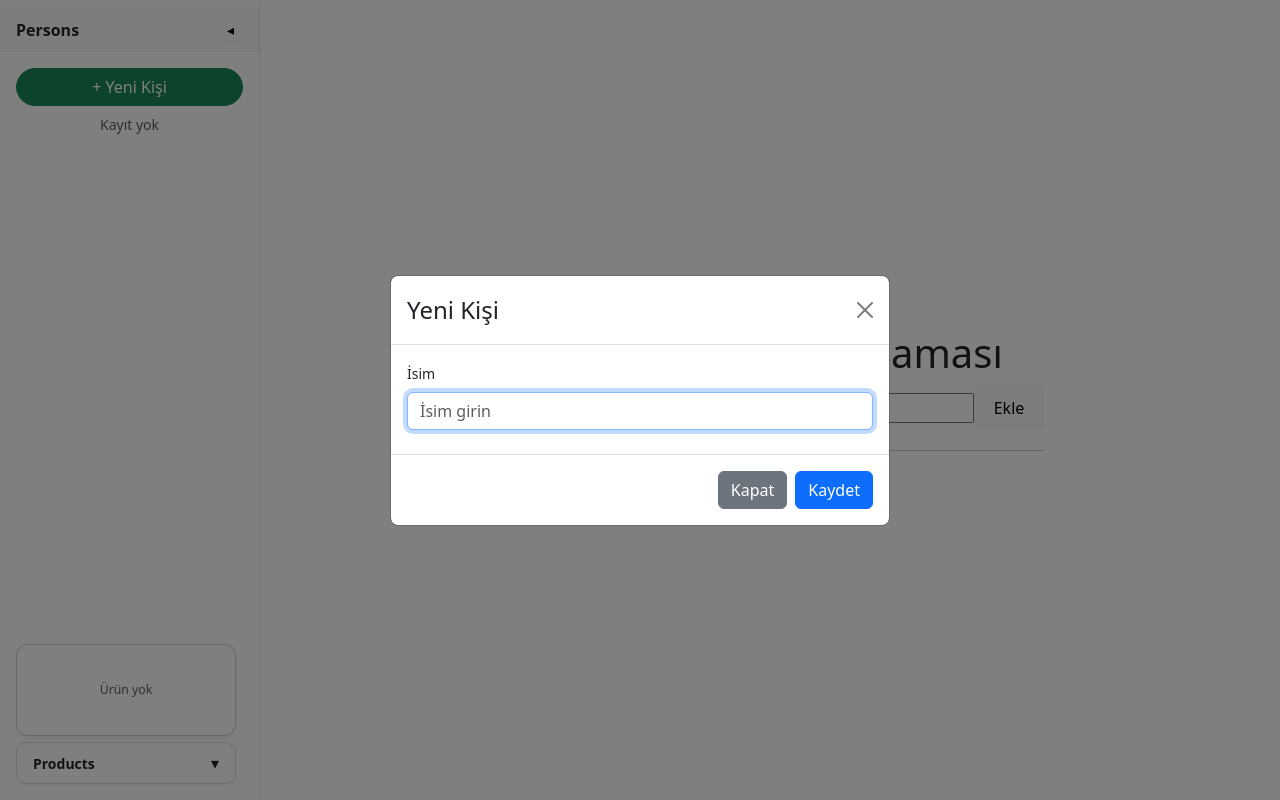
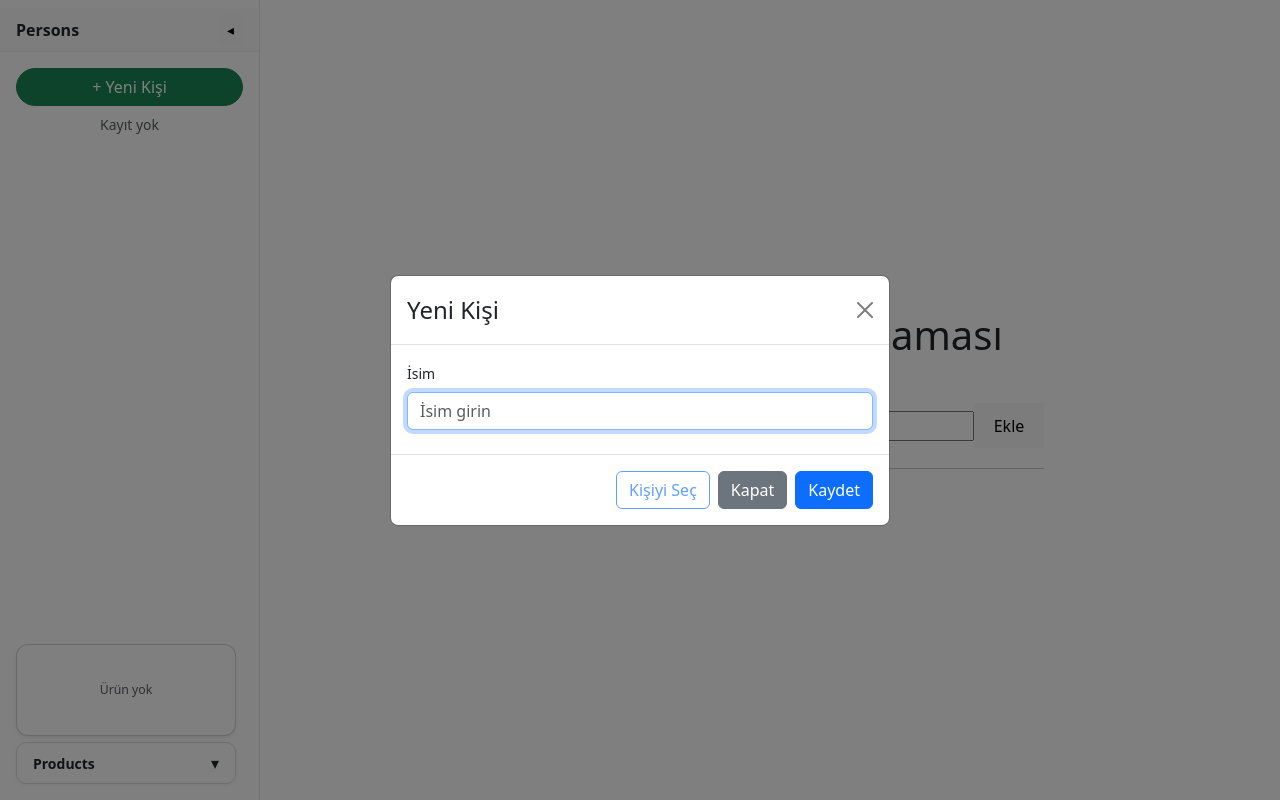
Before and after one commit to AbdulkerimFettahoglu/financial-helper, a React (Vite) app in the folder financial-helper/: page / in a window 1280 px wide. Both pictures are taken after a click on the button "+ Yeni Kişi". Built offline with nearby package versions, Linux system fonts and the light colour scheme.

Commit message:
selectedPreson state added to redux.

```diff
--- a/financial-helper/src/App.tsx
+++ b/financial-helper/src/App.tsx
@@ -5,10 +5,13 @@ import type { Person } from './models';
 import { PersonService } from './personService';
 import ProductDock from './components/ProductDock';
 import PersonDock from './components/PersonDock';
+import { useSelector } from 'react-redux';
+import type { RootState } from './store';
 
 function App() {
   const [loading, setLoading] = useState(true);
   const personService = new PersonService(db);
+  const selectedPerson = useSelector((s: RootState) => s.selectedPerson.selectedPerson);
   const [persons, setPersons] = useState<Person[]>([]);
   const addUserRef = useRef<HTMLFormElement | null>(null);
 
@@ -54,6 +57,12 @@ function App() {
       <div style={{ marginLeft: 260, padding: 20 }}>
         <h1>Basit Person Uygulaması</h1>
 
+        <div style={{ marginBottom: 12 }}>
+          <strong>Seçili Kişi: </strong>
+          {selectedPerson ? `${selectedPerson.id} — ${selectedPerson.name}` : 'Henüz seçili kişi yok'}
+        </div>
+
+
         <form ref={addUserRef} onSubmit={handleAddUser}>
           <input name="personId" type="text" placeholder="Id girin" />
           <input name="personName" type="text" placeholder="İsim girin" />
--- a/financial-helper/src/components/PersonDock.tsx
+++ b/financial-helper/src/components/PersonDock.tsx
@@ -4,6 +4,8 @@ import type { Person } from '../models';
 import { PersonService } from '../personService';
 import { db } from '../db';
 import PersonModal from './PersonModal';
+import { useAppDispatch } from '../store';
+import { setSelectedPerson } from '../store/selectedPersonSlice';
 
 export default function PersonDock() {
     const [persons, setPersons] = useState<Person[]>([]);
@@ -13,6 +15,7 @@ export default function PersonDock() {
     const [editingPerson, setEditingPerson] = useState<Person | null>(null);
 
     const personService = new PersonService(db);
+    const dispatch = useAppDispatch();
 
     useEffect(() => {
         let mounted = true;
@@ -64,6 +67,15 @@ export default function PersonDock() {
             .catch(err => alert('Silme hatası: ' + err));
     };
 
+    const handleSelect = (p: Person) => {
+        dispatch(setSelectedPerson(p));
+    };
+
+    // PersonModal içinden seçildiğinde (onSelect) çalışacak handler
+    const handleSelectFromModal = (p: { id?: number; name: string }) => {
+        dispatch(setSelectedPerson({ id: p.id, name: p.name } as Person));
+    };
+
     return (
         <div className={`person-dock ${collapsed ? 'collapsed' : ''}`} aria-expanded={!collapsed}>
             <div className="person-header d-flex align-items-center justify-content-between px-3">
@@ -91,6 +103,7 @@ export default function PersonDock() {
                                 >
                                     {p.name}
                                 </button>
+                                <button className="btn btn-sm btn-outline-primary" onClick={() => handleSelect(p)} title="Seç">✓</button>
                                 <button className="btn btn-sm btn-outline-danger" onClick={() => handleDelete(p.id)} title="Sil">×</button>
                             </div>
                         ))
@@ -103,6 +116,7 @@ export default function PersonDock() {
                 initial={editingPerson}
                 onClose={closeModal}
                 onSubmit={handleSave}
+                onSelect={(p) => { handleSelectFromModal(p); closeModal(); }}
             />
         </div>
     );
--- a/financial-helper/src/components/PersonModal.tsx
+++ b/financial-helper/src/components/PersonModal.tsx
@@ -14,11 +14,13 @@ export default function PersonModal({
     initial,
     onClose,
     onSubmit,
+    onSelect
 }: {
     show: boolean;
     initial?: Person | null;
     onClose: () => void;
     onSubmit: (values: FormValues) => Promise<void>;
+    onSelect?: (p: { id?: number; name: string }) => void;
 }) {
     const [name, setName] = useState('');
     const [saving, setSaving] = useState(false);
@@ -49,6 +51,13 @@ export default function PersonModal({
         }
     };
 
+    const handleSelectClick = () => {
+        if (!name.trim()) return;
+        if (onSelect) {
+            onSelect({ id: initial?.id, name: name.trim() });
+        }
+    };
+
     return (
         <Modal show={show} onHide={onClose} centered>
             <Form onSubmit={handleSubmit}>
@@ -67,6 +76,9 @@ export default function PersonModal({
                     </Form.Group>
                 </Modal.Body>
                 <Modal.Footer>
+                    <Button variant="outline-primary" onClick={() => { handleSelectClick(); onClose(); }} disabled={!name.trim()}>
+                        Kişiyi Seç
+                    </Button>
                     <Button variant="secondary" onClick={onClose} disabled={saving}>Kapat</Button>
                     <Button variant="primary" type="submit" disabled={saving}>
                         {saving ? 'Kaydediliyor...' : 'Kaydet'}
--- a/financial-helper/src/main.tsx
+++ b/financial-helper/src/main.tsx
@@ -6,8 +6,13 @@ import App from './App.tsx'
 // Bootstrap CSS (önce yükle: npm install bootstrap)
 import 'bootstrap/dist/css/bootstrap.min.css';
 
+import { Provider } from 'react-redux';
+import { store } from './store';
+
 createRoot(document.getElementById('root')!).render(
   <StrictMode>
-    <App />
+    <Provider store={store}>
+      <App />
+    </Provider>
   </StrictMode>,
 )
--- /dev/null
+++ b/financial-helper/src/store/index.ts
@@ -0,0 +1,13 @@
+import { configureStore } from '@reduxjs/toolkit';
+import selectedPersonReducer from './selectedPersonSlice';
+import { useDispatch } from 'react-redux';
+
+export const store = configureStore({
+  reducer: {
+    selectedPerson: selectedPersonReducer
+  }
+});
+
+export type RootState = ReturnType<typeof store.getState>;
+export type AppDispatch = typeof store.dispatch;
+export const useAppDispatch: () => AppDispatch = useDispatch;
--- /dev/null
+++ b/financial-helper/src/store/selectedPersonSlice.ts
@@ -0,0 +1,27 @@
+import { createSlice } from '@reduxjs/toolkit';
+import type { PayloadAction } from '@reduxjs/toolkit';
+import type { Person } from '../models';
+
+type State = {
+    selectedPerson: Person | null;
+};
+
+const initialState: State = {
+    selectedPerson: null,
+};
+
+const slice = createSlice({
+    name: 'selectedPerson',
+    initialState,
+    reducers: {
+        setSelectedPerson(state, action: PayloadAction<Person | null>) {
+            state.selectedPerson = action.payload;
+        },
+        clearSelectedPerson(state) {
+            state.selectedPerson = null;
+        }
+    }
+});
+
+export const { setSelectedPerson, clearSelectedPerson } = slice.actions;
+export default slice.reducer;
```
